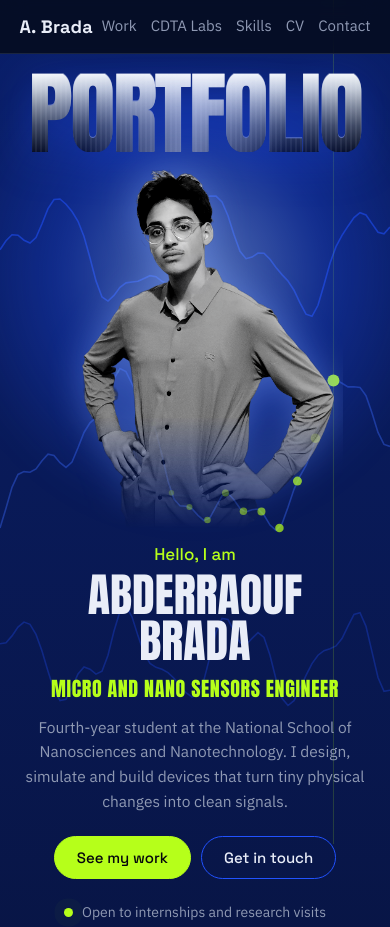
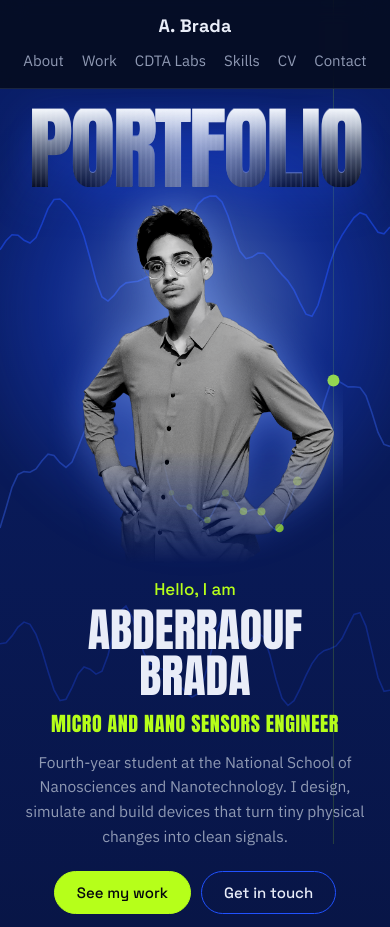
Before and after one commit to abderraoufbrada/my_portfolio, a plain HTML site: page index.html in a window 390 px wide. Shown: the top 927 px of the page. Drawn offline with Linux system fonts and the light colour scheme.

Commit message:
Update index.html

```diff
--- a/index.html
+++ b/index.html
@@ -233,6 +233,26 @@ body{background:linear-gradient(180deg,#0a1f6b 0%,#081545 18%,#060d2c 45%,var(--
 .sp img,.ph img{object-fit:contain}
 /* PERFORMANCE: animations of the first page and of the sensing chain pause while they are out of view (set by the script) */
 .paused,.paused *,.paused *::before,.paused *::after,.paused::before,.paused::after{animation-play-state:paused!important}
+/* Fix navigation layout on mobile */
+@media (max-width: 760px) {
+  header {
+    flex-direction: column;
+    align-items: center;
+    gap: 12px;
+  }
+
+  nav {
+    width: 100%;
+    display: flex;
+    flex-wrap: wrap;
+    justify-content: center;
+    gap: 10px 18px;
+  }
+
+  nav a:nth-child(1) {
+    display: inline;
+  }
+}
 </style>
 </head>
 <body>
```
